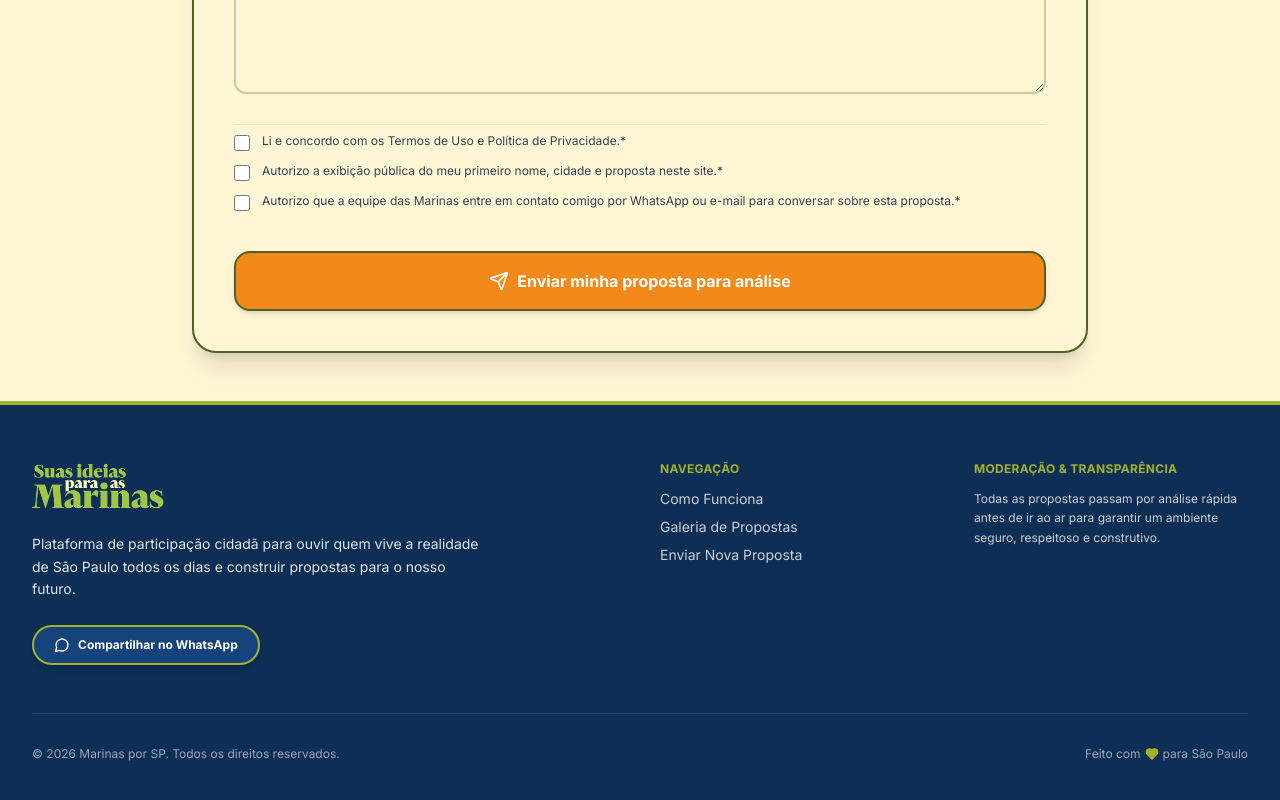
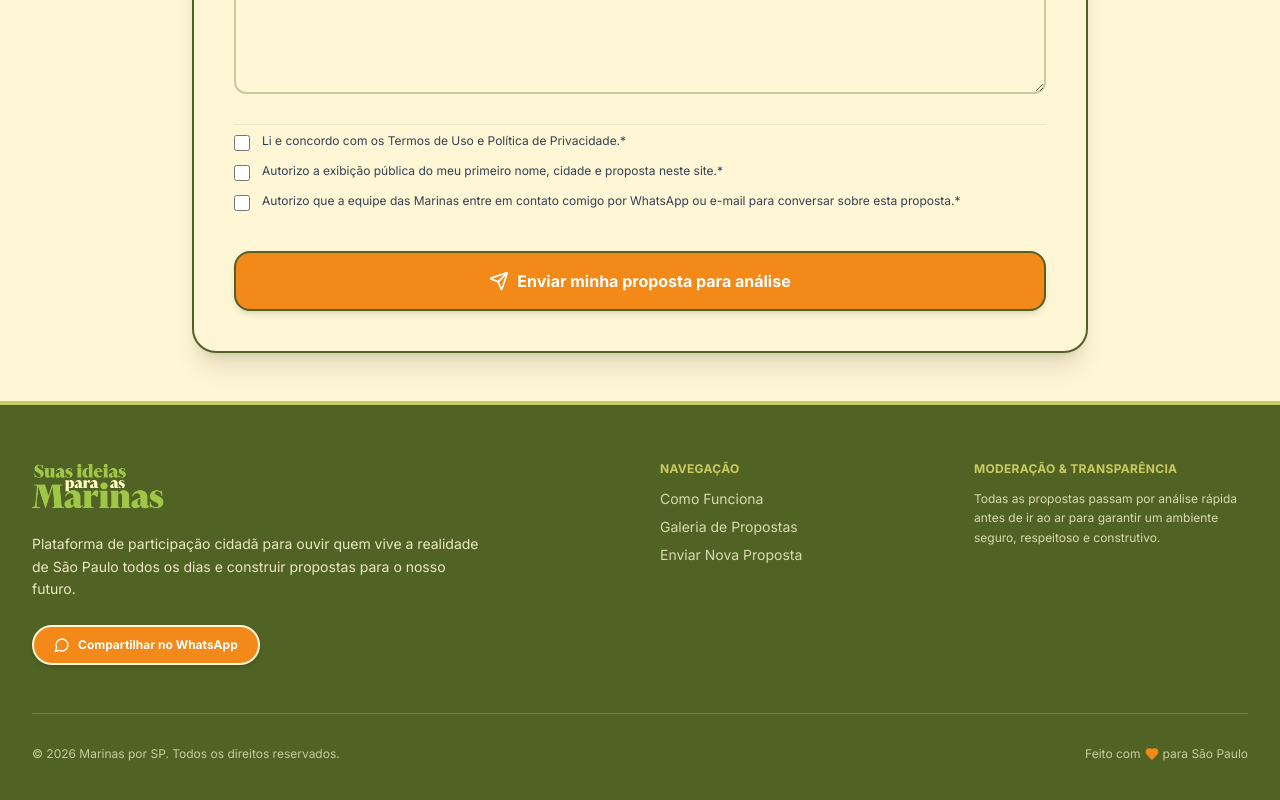
Before and after one commit to iurycarvalho92/suas-ideias, a Next.js app: page /suasideias/enviar in a window 1280 px wide. Shown: the part 863-1663 px from the top of the page. Built offline with nearby package versions, Linux system fonts and the light colour scheme.

Commit message:
feat(footer): atualizar rodape para a nova cor verde escuro #506324 e detalhes #CACB60

```diff
--- a/components/Footer.tsx
+++ b/components/Footer.tsx
@@ -14,7 +14,7 @@ export default function Footer() {
   };
 
   return (
-    <footer className="bg-[#0D2E55] text-[#FAF8F2] border-t-4 border-[#A3B12D]">
+    <footer className="bg-[#506324] text-[#FEF6D5] border-t-4 border-[#CACB60]">
       <div className="max-w-7xl mx-auto px-4 sm:px-6 lg:px-8 py-14">
         <div className="grid grid-cols-1 md:grid-cols-12 gap-10">
 
@@ -28,13 +28,13 @@ export default function Footer() {
                 className="object-contain object-left brightness-200 invert-0"
               />
             </div>
-            <p className="text-[#FAF8F2]/90 text-sm leading-relaxed max-w-md">
+            <p className="text-[#FEF6D5]/90 text-sm leading-relaxed max-w-md">
               Plataforma de participação cidadã para ouvir quem vive a realidade de São Paulo todos os dias e construir propostas para o nosso futuro.
             </p>
             <div className="pt-2">
               <button
                 onClick={shareWhatsApp}
-                className="inline-flex items-center gap-2 bg-[#14447B] hover:bg-[#A3B12D] text-white hover:text-[#14447B] font-bold text-xs px-5 py-2.5 rounded-full border-2 border-[#A3B12D] transition-all shadow-md"
+                className="inline-flex items-center gap-2 bg-[#F28919] hover:bg-[#d9750e] text-white font-bold text-xs px-5 py-2.5 rounded-full border-2 border-[#FEF6D5] transition-all shadow-md active:scale-95"
               >
                 <MessageCircle className="w-4 h-4" />
                 <span>Compartilhar no WhatsApp</span>
@@ -44,22 +44,22 @@ export default function Footer() {
 
           {/* Col 2: Navigation */}
           <div className="md:col-span-3 space-y-3">
-            <h4 className="text-[#A3B12D] font-bold text-base tracking-wide uppercase text-xs">
+            <h4 className="text-[#CACB60] font-bold tracking-wide uppercase text-xs">
               Navegação
             </h4>
-            <ul className="space-y-2 text-sm text-[#FAF8F2]/80">
+            <ul className="space-y-2 text-sm text-[#FEF6D5]/80">
               <li>
-                <Link href="/suasideias#como-funciona" className="hover:text-[#A3B12D] transition-colors">
+                <Link href="/suasideias#como-funciona" className="hover:text-[#CACB60] transition-colors">
                   Como Funciona
                 </Link>
               </li>
               <li>
-                <Link href="/suasideias#galeria-de-ideias" className="hover:text-[#A3B12D] transition-colors">
+                <Link href="/suasideias#galeria-de-ideias" className="hover:text-[#CACB60] transition-colors">
                   Galeria de Propostas
                 </Link>
               </li>
               <li>
-                <Link href="/suasideias#formulario-de-envio" className="hover:text-[#A3B12D] transition-colors">
+                <Link href="/suasideias/enviar" className="hover:text-[#CACB60] transition-colors">
                   Enviar Nova Proposta
                 </Link>
               </li>
@@ -68,20 +68,20 @@ export default function Footer() {
 
           {/* Col 3: Notice */}
           <div className="md:col-span-3 space-y-3">
-            <h4 className="text-[#A3B12D] font-bold text-base tracking-wide uppercase text-xs">
+            <h4 className="text-[#CACB60] font-bold tracking-wide uppercase text-xs">
               Moderação & Transparência
             </h4>
-            <p className="text-xs text-[#FAF8F2]/80 leading-relaxed">
+            <p className="text-xs text-[#FEF6D5]/80 leading-relaxed">
               Todas as propostas passam por análise rápida antes de ir ao ar para garantir um ambiente seguro, respeitoso e construtivo.
             </p>
           </div>
 
         </div>
 
-        <div className="mt-12 pt-8 border-t border-white/10 flex flex-col sm:flex-row items-center justify-between text-xs text-[#FAF8F2]/60 gap-4">
+        <div className="mt-12 pt-8 border-t border-[#FEF6D5]/20 flex flex-col sm:flex-row items-center justify-between text-xs text-[#FEF6D5]/70 gap-4">
           <p>© 2026 Marinas por SP. Todos os direitos reservados.</p>
           <p className="flex items-center gap-1">
-            Feito com <Heart className="w-3.5 h-3.5 text-[#A3B12D] fill-[#A3B12D] inline" /> para São Paulo
+            Feito com <Heart className="w-3.5 h-3.5 text-[#F28919] fill-[#F28919] inline" /> para São Paulo
           </p>
         </div>
       </div>
```
